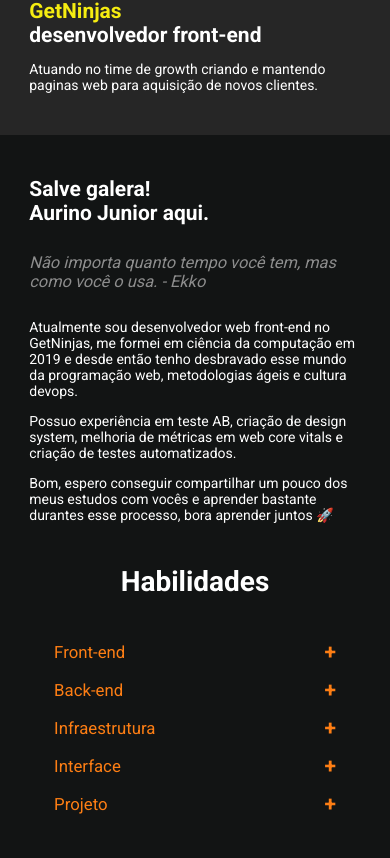
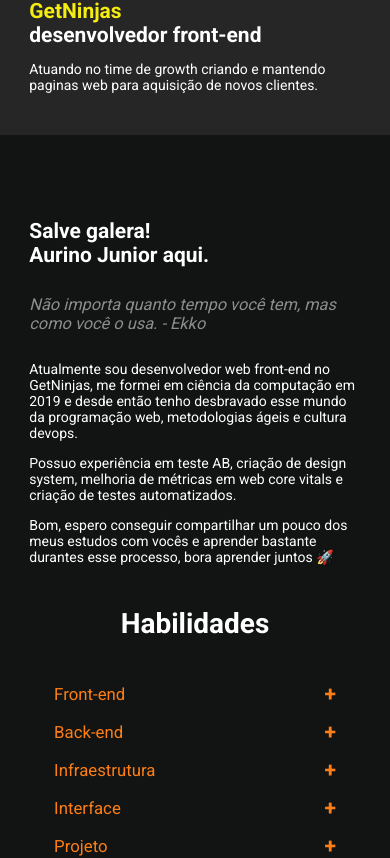
Before and after one commit to AurinoJunior/aurino.dev-v2-old, a Next.js app: page / in a window 390 px wide. Shown: the part 991-1849 px from the top of the page. Built offline with nearby package versions, Linux system fonts and the light colour scheme.

Commit message:
Responsive About section

```diff
--- a/src/templates/Home/About/About.styles.ts
+++ b/src/templates/Home/About/About.styles.ts
@@ -1,9 +1,5 @@
 import styled from "styled-components";
-import { gray_500 } from "../../../styles/Tokens";
-
-export const Title = styled.h2`
-  padding-top: 3rem;
-`;
+import { gray_500, tablet_size } from "../../../styles/Tokens";
 
 export const SubTitle = styled.h3`
   margin: 2rem 0;
@@ -17,3 +13,16 @@ export const Paragraph = styled.p`
     margin-top: 1rem;
   }
 `;
+
+export const Box = styled.div`
+  padding-top: 6rem;
+
+  @media (min-width: ${tablet_size}) {
+    display: flex;
+    gap: 20%;
+
+    & > div {
+      flex: 1;
+    }
+  }
+`;
--- a/src/templates/Home/About/About.tsx
+++ b/src/templates/Home/About/About.tsx
@@ -1,30 +1,35 @@
 import React from "react";
 
-import { Title, SubTitle, Paragraph } from "./About.styles";
+import { Skillset } from "./Skillset/Skillset";
+
+import { SubTitle, Paragraph, Box } from "./About.styles";
 
 export const About = () => {
   return (
-    <>
-      <Title id="about">
+    <Box id="about">
+      <div>
+        <h2>
           Salve galera! <br />
           Aurino Junior aqui.
-      </Title>
+        </h2>
         <SubTitle>
           Não importa quanto tempo você tem, mas como você o usa. - Ekko
         </SubTitle>
         <Paragraph>
           Atualmente sou desenvolvedor web front-end no GetNinjas, me formei em
-        ciência da computação em 2019 e desde então tenho desbravado esse mundo
-        da programação web, metodologias ágeis e cultura devops.
+          ciência da computação em 2019 e desde então tenho desbravado esse
+          mundo da programação web, metodologias ágeis e cultura devops.
         </Paragraph>
         <Paragraph>
           Possuo experiência em teste AB, criação de design system, melhoria de
           métricas em web core vitals e criação de testes automatizados.
         </Paragraph>
         <Paragraph>
-        Bom, espero conseguir compartilhar um pouco dos meus estudos com vocês e
-        aprender bastante durantes esse processo, bora aprender juntos 🚀
+          Bom, espero conseguir compartilhar um pouco dos meus estudos com vocês
+          e aprender bastante durantes esse processo, bora aprender juntos 🚀
         </Paragraph>
-    </>
+      </div>
+      <Skillset />
+    </Box>
   );
 };
--- a/src/templates/Home/Skillset/Skillset.styles.ts
+++ b/src/templates/Home/About/Skillset/Skillset.styles.ts
@@ -1,4 +1,5 @@
 import styled from "styled-components";
+import { tablet_size } from "../../../../styles/Tokens";
 
 export const Title = styled.h2`
   text-align: center;
--- a/src/templates/Home/Skillset/Skillset.tsx
+++ b/src/templates/Home/About/Skillset/Skillset.tsx
@@ -1,12 +1,12 @@
 import React from "react";
 
-import { Accordion } from "../../../components";
+import { Accordion } from "../../../../components";
 
 import { Title, Content } from "./Skillset.styles";
 
 export const Skillset = () => {
   return (
-    <>
+    <div>
       <Title>Habilidades</Title>
       <Content>
         <Accordion
@@ -18,6 +18,6 @@ export const Skillset = () => {
         <Accordion title="Interface" text="Photoshop, Figma." />
         <Accordion title="Projeto" text="Scrum, Kanban." />
       </Content>
-    </>
+    </div>
   );
 };
--- a/src/templates/Home/HomeTemplate.tsx
+++ b/src/templates/Home/HomeTemplate.tsx
@@ -2,7 +2,6 @@ import { Container, Footer, Header, Contact } from "../../components";
 
 import { About } from "./About/About";
 import { Hero } from "./Hero/Hero";
-import { Skillset } from "./Skillset/Skillset";
 import { Worked } from "./Worked/Worked";
 
 export const HomeTemplate = () => {
@@ -17,7 +16,6 @@ export const HomeTemplate = () => {
 
       <Container>
         <About />
-        <Skillset />
         <Contact />
       </Container>
       <Footer />
```
Lines whose indentation alone changed are shown as unchanged.
